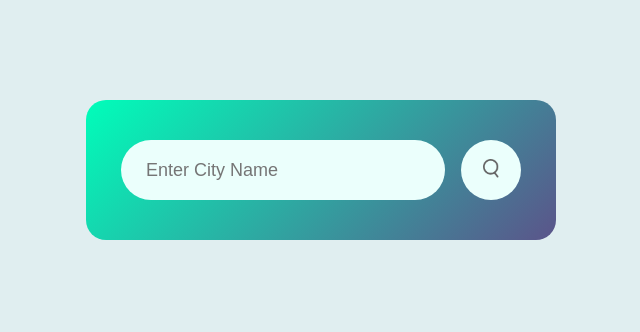
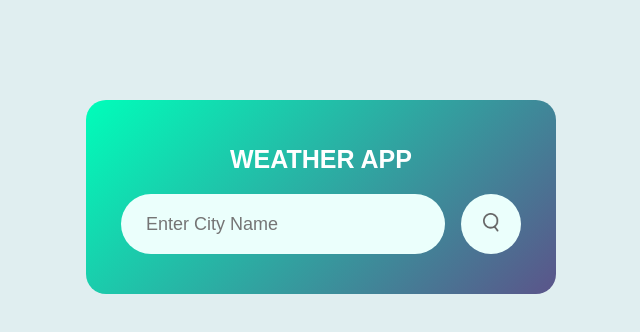
Before and after one commit to Indhuja-developer/weather-app, a plain HTML site: page index.html in a window 1280 px wide. Shown: the whole page, without its empty margins (319-959 px from the left). Drawn offline with Linux system fonts and the light colour scheme.

Commit message:
fix:edited heading

```diff
--- a/index.html
+++ b/index.html
@@ -9,6 +9,7 @@
 </head>
 <body>
     <div class="card">
+        <h2 class="heading">WEATHER APP</h2>
         <div class="search">
             <input type="text" placeholder="Enter City Name" spellcheck="false">
             <button><img src="./assets/search.png"></button>
--- a/style.css
+++ b/style.css
@@ -4,7 +4,12 @@
     box-sizing: border-box;
     font-family: 'poppins' , sans-serif;
 }
-
+.heading{
+    margin-bottom: 15px;
+    padding: 5px;
+    text-align: center;
+    font-size: 25px;
+}
 body{
   background-color:rgb(224, 238, 240);
 
```
